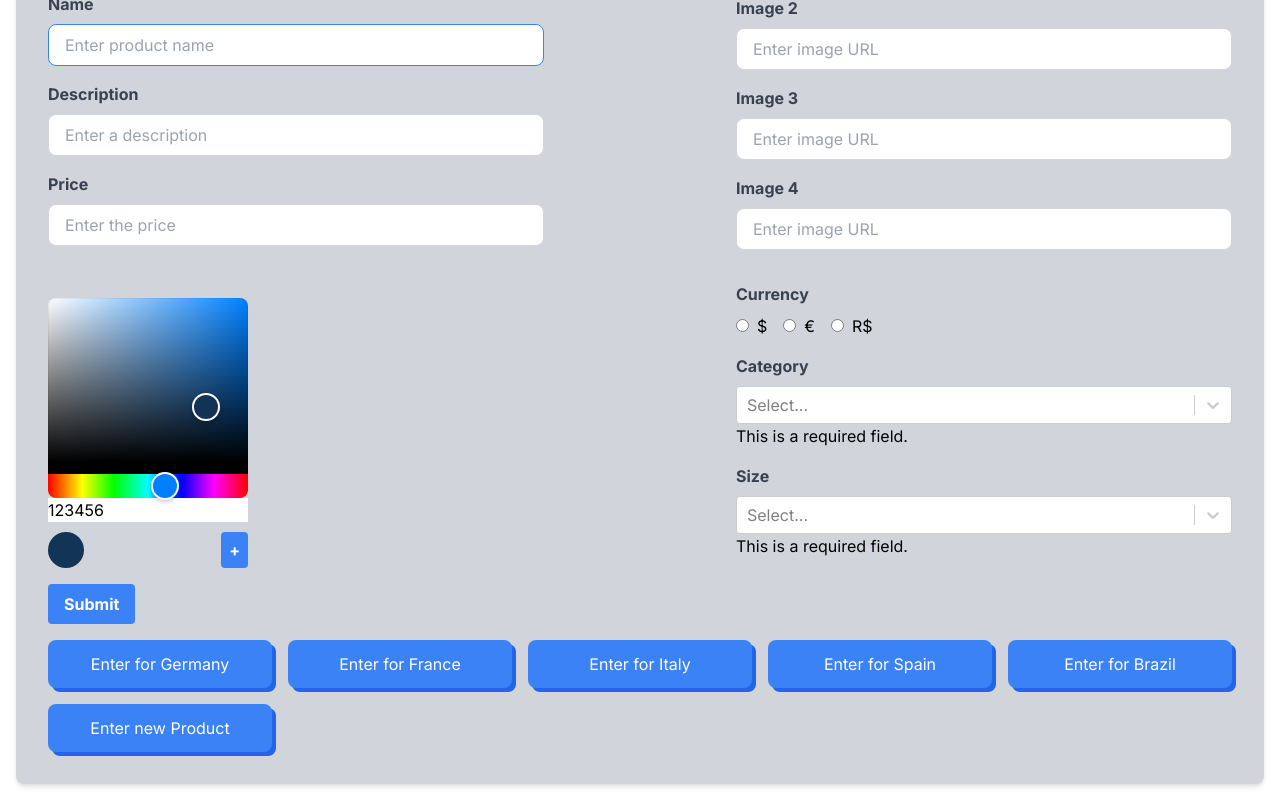
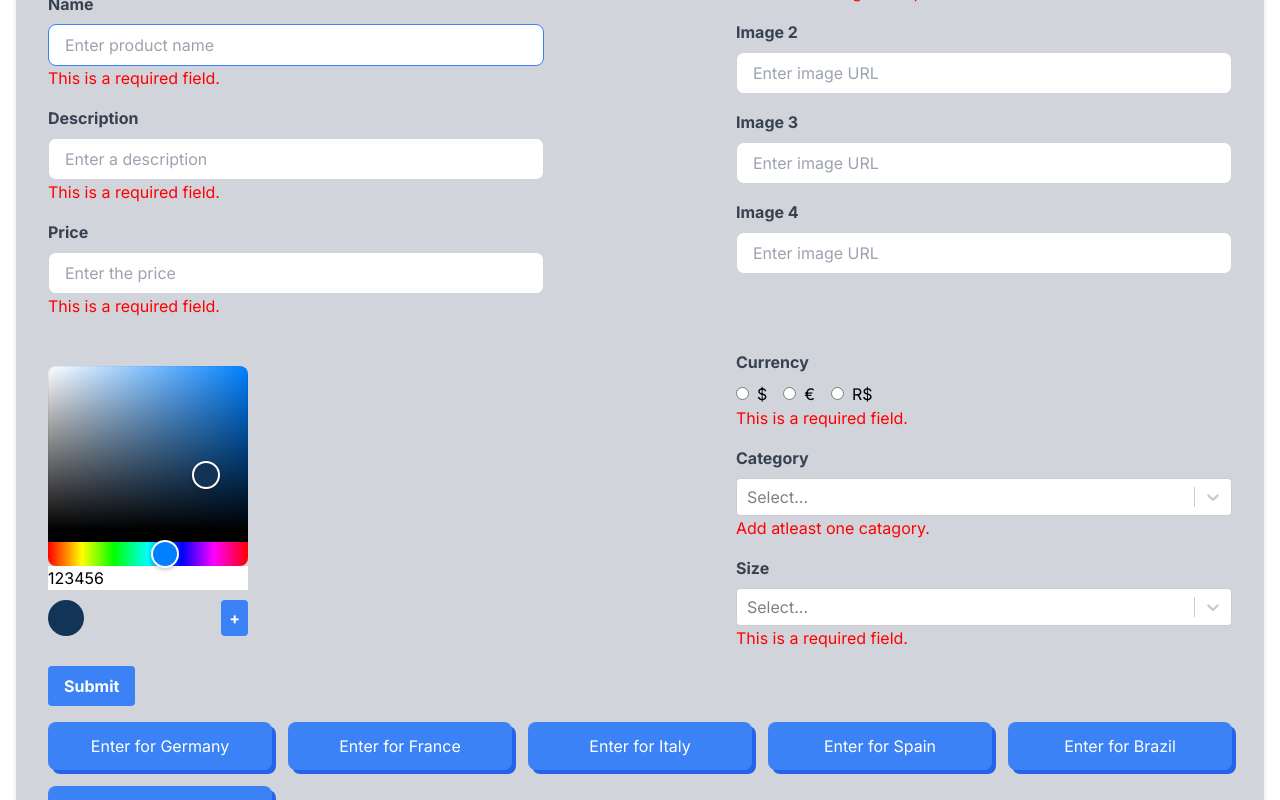
Before and after one commit to MuhammadZainUlAbedin97/Sports_Store, a Next.js app: page /add-product in a window 1280 px wide. Both pictures are taken after typing "Sample", "Sample", "Sample", "5", "https://example.com", "https://example.com" into the empty fields and a click on the button "Enter new Product". Shown: the part 142-942 px from the top of the page. Built offline with nearby package versions, Linux system fonts and the light colour scheme.

Commit message:
add product form done

```diff
--- a/app/add-product/page.tsx
+++ b/app/add-product/page.tsx
@@ -4,6 +4,7 @@ import React, { useState } from "react";
 import { useForm, Controller } from "react-hook-form";
 import Select from "react-select";
 import { HexColorPicker, HexColorInput } from "react-colorful";
+import axios from "axios";
 
 const country = [
 	{ value: "others", label: "Others" },
@@ -89,6 +90,14 @@ export default function Page() {
 		});
 	};
 
+	const postProduct = async(finalProduct: Product) => {
+	const res =	await axios.post("http://localhost:3000/api/product",finalProduct,{
+			headers: {
+			  'Content-Type': 'application/json'
+			}})
+	console.log(res)
+	}
+
 	const {
 		control,
 		register,
@@ -117,7 +126,7 @@ export default function Page() {
 		delete product.image4;
 		if (colorArr.length !== 0) product.color = colorArr;
 		const finalProduct: Product = product;
-		console.log(finalProduct);
+		postProduct(finalProduct)
 	};
 	console.log(errors);
 
@@ -174,6 +183,9 @@ export default function Page() {
 								{...register("name", { required: true })}
 								className="border border-gray-300 rounded-lg px-4 py-2 w-full focus:outline-none focus:border-blue-500"
 							/>
+							{errors.name && (
+								<p className="errorMsg">This is a required field.</p>
+							)}
 						</div>
 
 						{/* Description */}
@@ -191,6 +203,9 @@ export default function Page() {
 								{...register("description", { required: true })}
 								className="border border-gray-300 rounded-lg px-4 py-2 w-full focus:outline-none focus:border-blue-500"
 							/>
+							{errors.description && (
+								<p className="errorMsg">This is a required field.</p>
+							)}
 						</div>
 
 						{/* Price */}
@@ -209,6 +224,9 @@ export default function Page() {
 								{...register("price", { required: true })}
 								className="border border-gray-300 rounded-lg px-4 py-2 w-full focus:outline-none focus:border-blue-500"
 							/>
+							{errors.price && (
+								<p className="errorMsg">This is a required field.</p>
+							)}
 						</div>
 					</div>
 
@@ -228,6 +246,9 @@ export default function Page() {
 								{...register("image1", { required: true })}
 								className="border border-gray-300 rounded-lg px-4 py-2 w-full focus:outline-none focus:border-blue-500"
 							/>
+							{errors.image1 && (
+								<p className="errorMsg">Atleast one image is required.</p>
+							)}
 						</div>
 
 						<div className="mb-4">
@@ -368,6 +389,9 @@ export default function Page() {
 									R$
 								</label>
 							</div>
+							{errors.currency && (
+								<p className="errorMsg">This is a required field.</p>
+							)}
 						</div>
 
 						{/* Category */}
@@ -393,7 +417,7 @@ export default function Page() {
 								)}
 							/>
 							{errors.category && (
-								<p className="errorMsg">This is a required field.</p>
+								<p className="errorMsg">Add atleast one catagory.</p>
 							)}
 						</div>
 
--- a/app/globals.css
+++ b/app/globals.css
@@ -59,3 +59,7 @@
 	grid-template-columns: repeat(auto-fit, minmax(200px, 1fr));
 	grid-gap: 1rem;
 }
+
+.errorMsg{
+	color: red;
+}
--- a/models/Product.ts
+++ b/models/Product.ts
@@ -34,7 +34,7 @@ const ProductSchema = new mongoose.Schema(
 			type: [String],
 			required: [true, "Please provide atleast one image...."]
 		},
-		colors: {
+		color: {
 			type: [String],
 			default: ["N/A"]
 		},
--- a/package.json
+++ b/package.json
@@ -10,6 +10,7 @@
   },
   "dependencies": {
     "@types/node-fetch": "^2.6.6",
+    "axios": "^1.5.1",
     "mongoose": "^7.6.0",
     "next": "13.5.4",
     "react": "^18",
```
Also changed, not shown: 1 other file (tests, documents, lock files or other folders).
